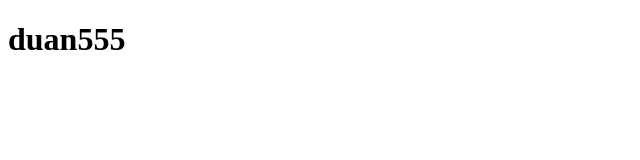
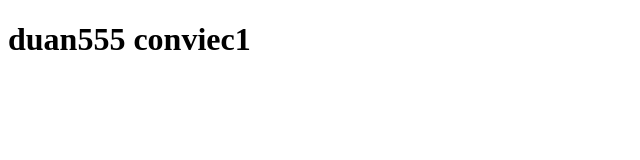
Before and after one commit to Thanhtuhoc1995/duan55, a plain HTML site: page index.html in a window 1280 px wide. Shown: the whole page, without its empty margins (0-640 px from the left). Drawn offline with Linux system fonts and the light colour scheme.

Commit message:
conviec1

```diff
--- a/index.html
+++ b/index.html
@@ -6,6 +6,6 @@
     <title>duan55</title>
   </head>
   <body>
-    <h1>duan555</h1>
+    <h1>duan555 conviec1</h1>
   </body>
 </html>
```
